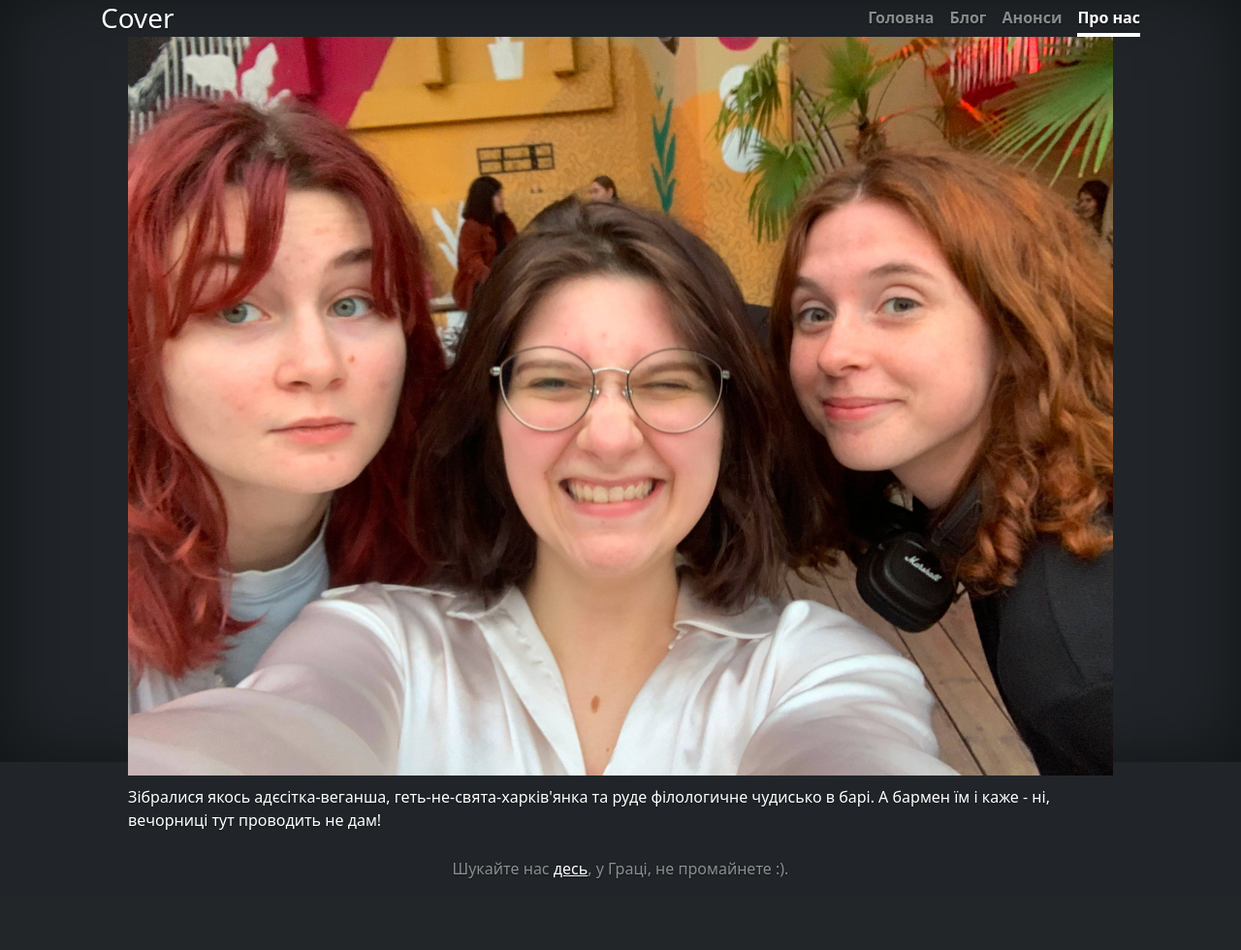
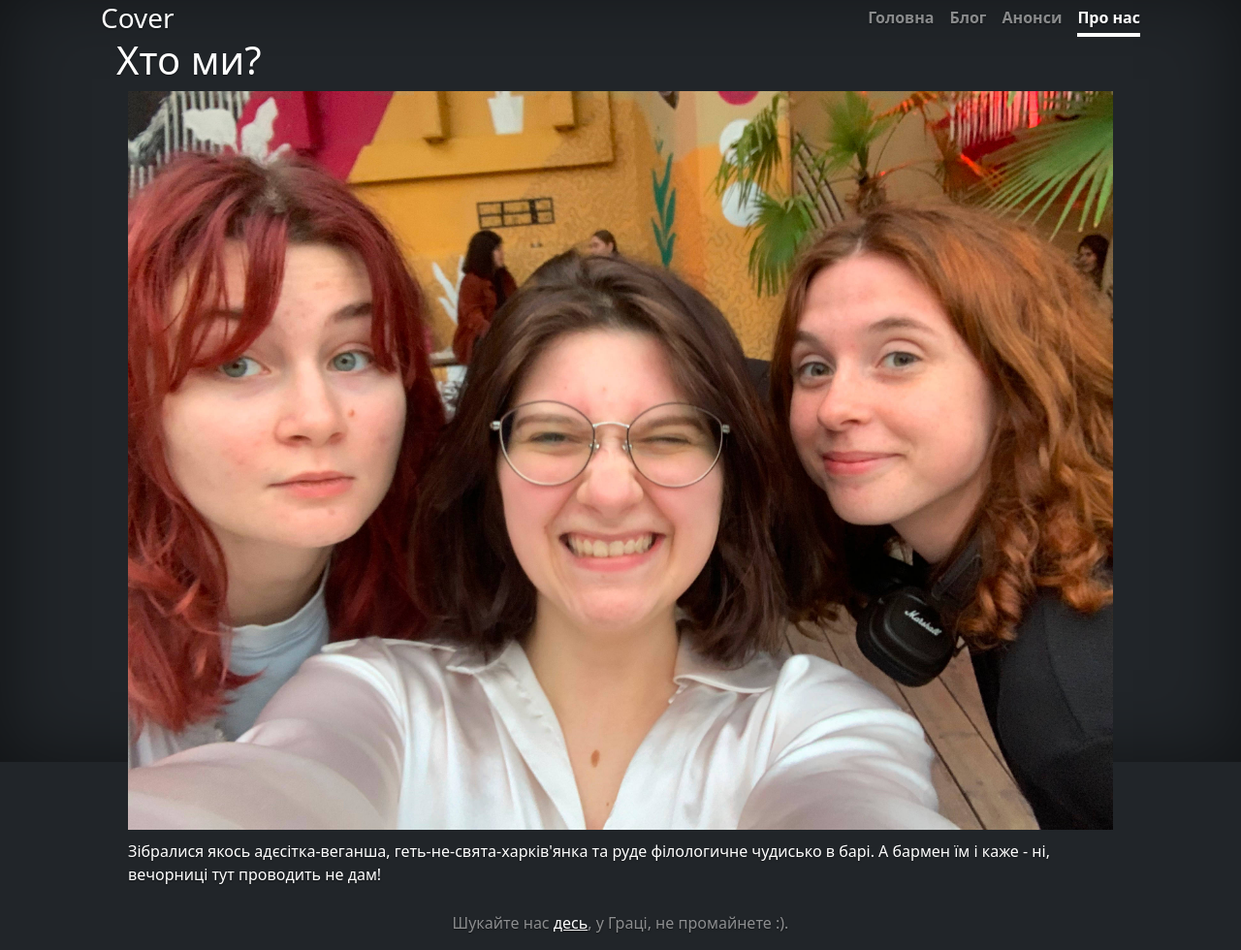
Before and after one commit to ivan-kononenko/tutorial_django, a Django app: page /aboutus/ in a window 1280 px wide. Shown: the part 14-994 px from the top of the page at 97% size. Before the commit the page ends 920 px from the top, so only its background shows below. Run offline with Django 4.2, Linux system fonts and the light colour scheme.

Commit message:
visual fixes mostly

```diff
--- a/vechornycy/apps/aboutus/templates/aboutus/aboutus.html
+++ b/vechornycy/apps/aboutus/templates/aboutus/aboutus.html
@@ -10,9 +10,12 @@
       </nav>
 {% endblock %}
 
-{% block content%}
+{% block content %}
+<h1>Хто ми?</h1>
 <div class="container">
-    <img src="{% static '/images/admin_pic.jpg' %}">
+	<div class="row">
+		<div class="col"><img src="{% static '/images/admin_pic.jpg' style="margin:1em;" %}"></div>
+	</div>
         <p>Зібралися якось адєсітка-веганша, геть-не-свята-харків'янка та руде філологичне чудисько в барі. А бармен їм і каже - ні, вечорниці тут проводить не дам!</p>
 </div>
 {% endblock %}
--- a/vechornycy/vechornycy/settings.py
+++ b/vechornycy/vechornycy/settings.py
@@ -138,7 +138,7 @@ MEDIA_URL = 'media/'
 STATICFILES_DIRS = [
     BASE_DIR / "static_priv",
 ]
-STATIC_ROOT = BASE_DIR / 'static_pub'
+STATIC_ROOT = BASE_DIR / 'static'
 
 STATIC_URL = 'static/'
 # Default primary key field type
```
Also changed, not shown: vechornycy/apps/blog/migrations/0007_alter_post_pic.py (added), vechornycy/apps/events/migrations/0003_alter_event_pic.py (added), 1 other file.
